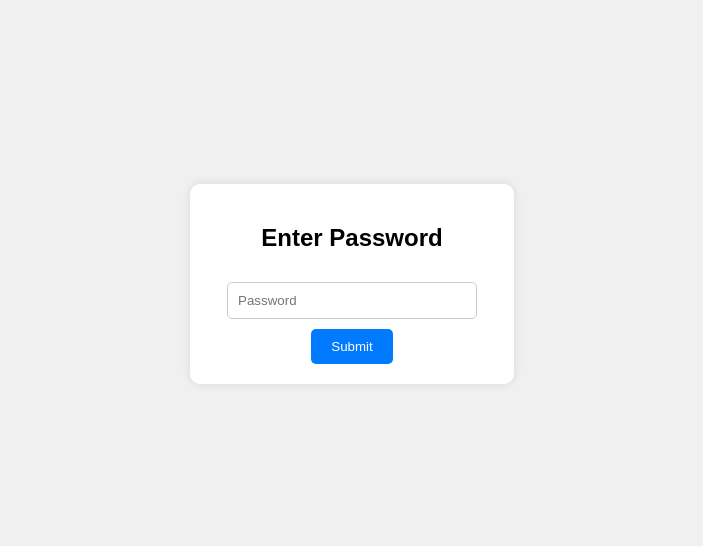
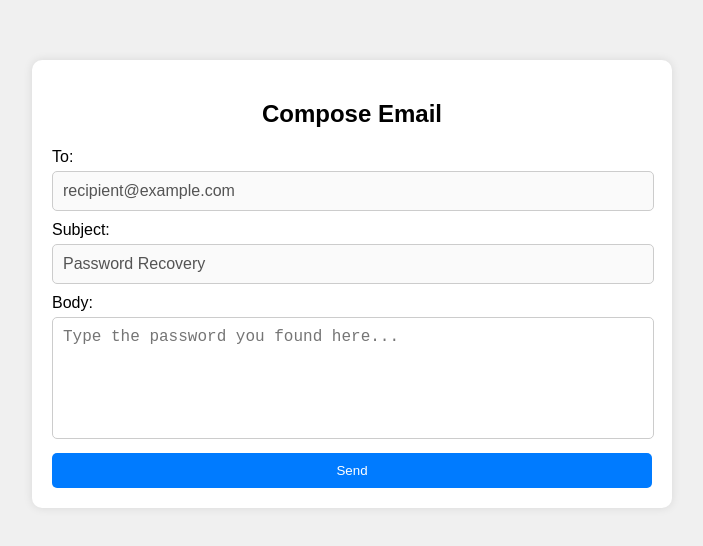
Before and after one commit to mckinley9/EscapeRoomPassword, a plain HTML site: page index.html in a window 1280 px wide. Shown: the part 116-662 px from the top of the page, without its empty margins (288-991 px from the left). Drawn offline with Linux system fonts and the light colour scheme.

Commit message:
Add files via upload

```diff
--- a/index.html
+++ b/index.html
@@ -3,15 +3,26 @@
 <head>
     <meta charset="UTF-8">
     <meta name="viewport" content="width=device-width, initial-scale=1.0">
-    <title>Password Protected Content</title>
+    <title>Fake Email Interface</title>
     <link rel="stylesheet" href="styles.css">
 </head>
 <body>
-    <div class="container">
-        <div id="password-section">
-            <h2>Enter Password</h2>
-            <input type="password" id="password" placeholder="Password">
-            <button onclick="checkPassword()">Submit</button>
+    <div class="email-container">
+        <div id="email-draft-section">
+            <h2>Compose Email</h2>
+            <div class="email-field">
+                <label for="to">To:</label>
+                <input type="text" id="to" value="recipient@example.com" disabled>
+            </div>
+            <div class="email-field">
+                <label for="subject">Subject:</label>
+                <input type="text" id="subject" value="Password Recovery" disabled>
+            </div>
+            <div class="email-field">
+                <label for="body">Body:</label>
+                <textarea id="body" placeholder="Type the password you found here..."></textarea>
+            </div>
+            <button onclick="checkPassword()">Send</button>
         </div>
         <div id="protected-content" style="display: none;">
             <h2>Protected Content</h2>
--- a/script.js
+++ b/script.js
@@ -1,9 +1,9 @@
 function checkPassword() {
-    const password = document.getElementById('password').value;
+    const password = document.getElementById('body').value.trim();
     const correctPassword = 'yourpassword';  // Replace with your actual password
 
     if (password === correctPassword) {
-        document.getElementById('password-section').style.display = 'none';
+        document.getElementById('email-draft-section').style.display = 'none';
         document.getElementById('protected-content').style.display = 'block';
     } else {
         alert('Incorrect password. Please try again.');
--- a/styles.css
+++ b/styles.css
@@ -8,32 +8,56 @@ body {
     margin: 0;
 }
 
-.container {
+.email-container {
     background-color: white;
     padding: 20px;
     border-radius: 10px;
     box-shadow: 0 0 10px rgba(0, 0, 0, 0.1);
+    width: 80%;
+    max-width: 600px;
 }
 
-#password-section, #protected-content {
+#email-draft-section, #protected-content {
+    text-align: left;
+}
+
+h2 {
     text-align: center;
 }
 
-input[type="password"] {
+.email-field {
+    margin: 10px 0;
+}
+
+.email-field label {
+    display: block;
+    margin-bottom: 5px;
+}
+
+.email-field input, .email-field textarea {
+    width: calc(100% - 20px);
     padding: 10px;
-    margin: 10px 0;
-    width: 80%;
+    margin: 0;
     border: 1px solid #ccc;
     border-radius: 5px;
+    font-size: 16px;
+}
+
+.email-field textarea {
+    height: 100px;
+    resize: none;
 }
 
 button {
-    padding: 10px 20px;
+    display: block;
+    width: 100%;
+    padding: 10px;
     border: none;
     background-color: #007bff;
     color: white;
     border-radius: 5px;
     cursor: pointer;
+    margin-top: 10px;
 }
 
 button:hover {
```
